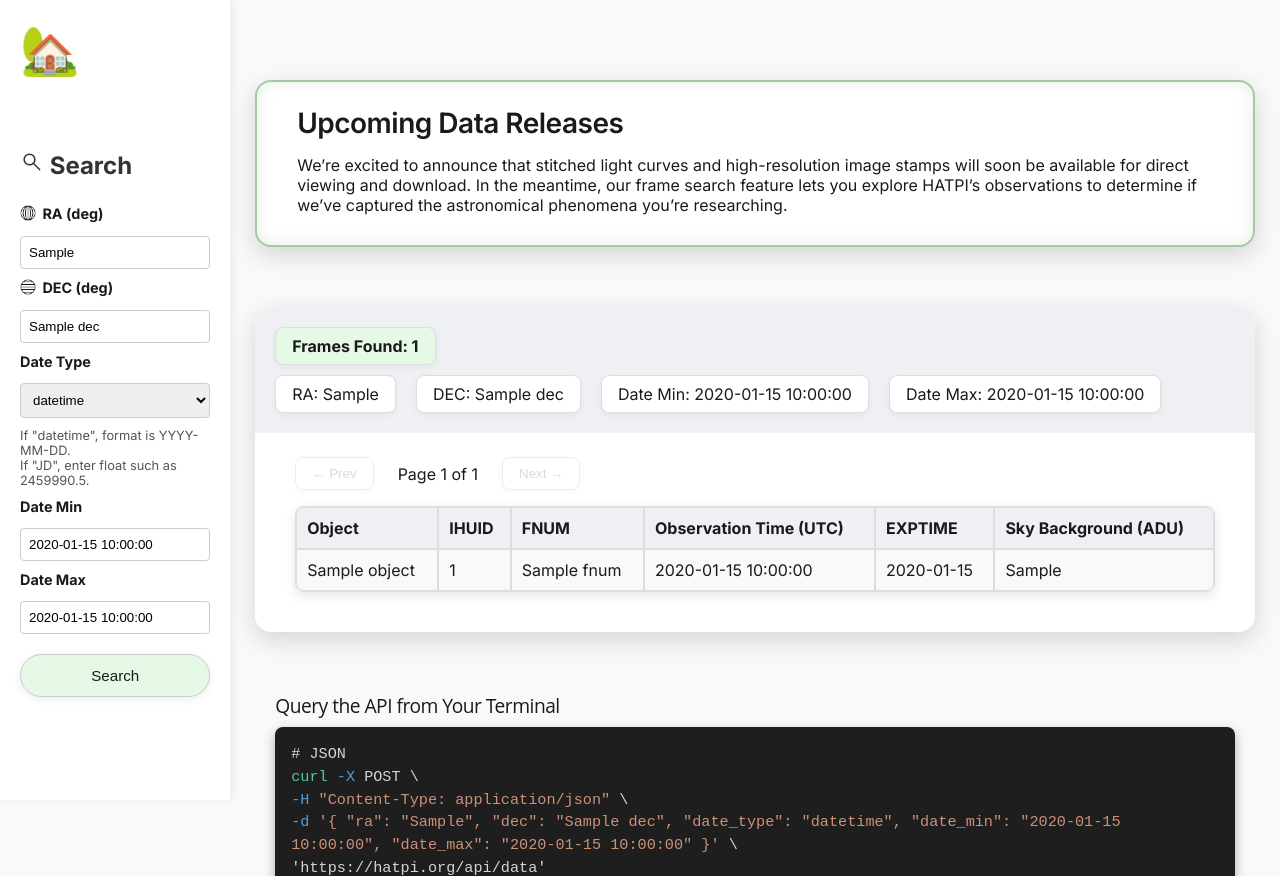
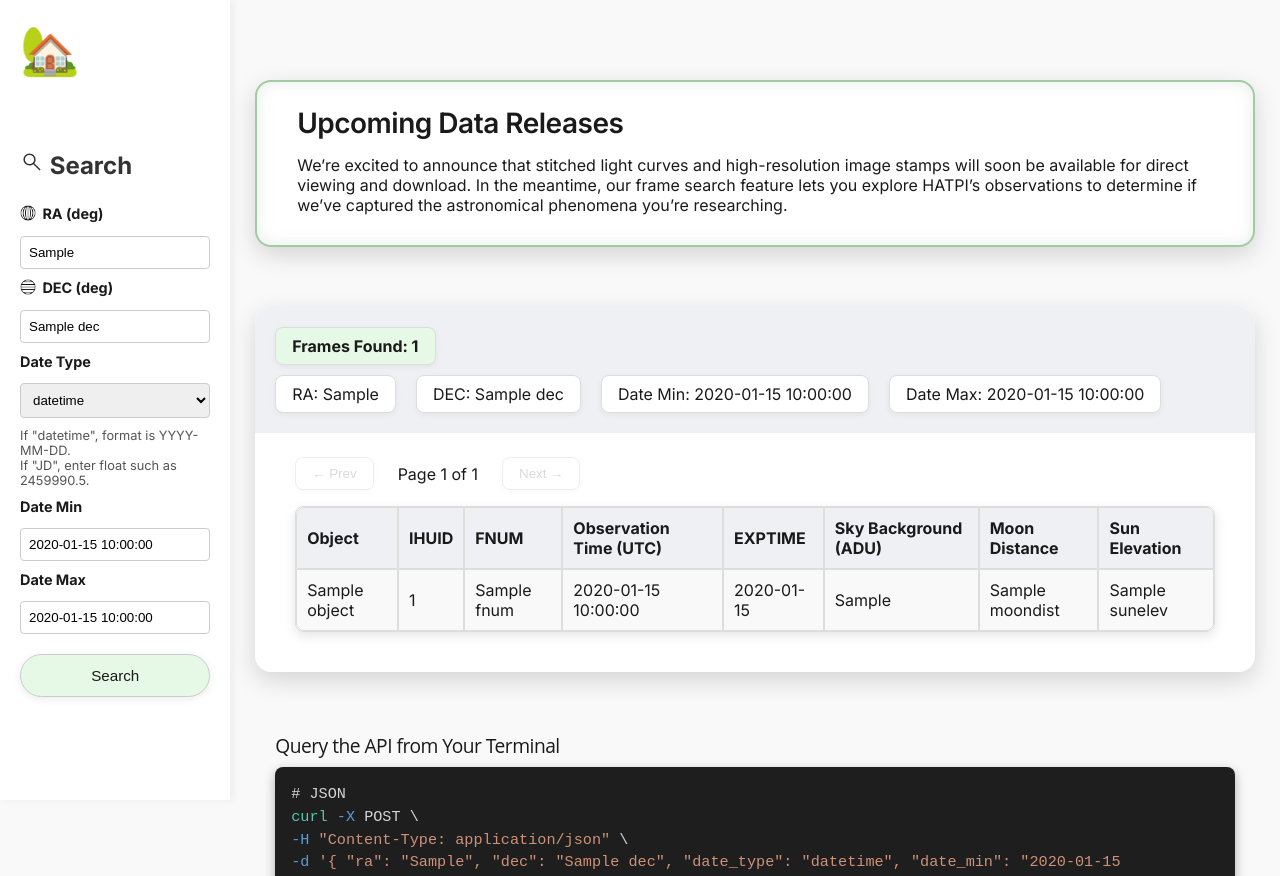
Before and after one commit to antkeyes/hatpi.org, a Flask app: template templates/lightcurves.html in a window 1280 px wide. Shown: the top 876 px of the page. Run offline with Flask 3, Linux system fonts and the light colour scheme; the template is opened without the code that fills it: most values are stand-ins (such as "Sample title", 1, 10 or a date in 2020); parts of the project's set-up code (start-up, migrations or seed data) failed here and were passed over.

Commit message:
moondist and sunelev query added

```diff
--- a/app.py
+++ b/app.py
@@ -6,10 +6,10 @@ import math
 from datetime import datetime
 from flask import Flask, request, render_template, jsonify
 
-from sqlalchemy import select
+from sqlalchemy import select, and_
 from sqlalchemy.orm import joinedload
 from sqlalchemy.dialects import mysql  # For SQL logging
-from models import SessionLocal, StarCatalog, Frame, Astrometry, CalFrameQuality
+from models import SessionLocal, StarCatalog, Frame, Astrometry, CalFrameQuality, FrameQuality
 from mywcs import create_simple_wcs
 from astropy.wcs import NoConvergence
 
@@ -103,14 +103,22 @@ def query_frames_by_coordinate(ra_deg, dec_deg,
         stmt = (
             select(
                 Frame,
-                CalFrameQuality.calframe_median.label('sky_bg')
+                CalFrameQuality.calframe_median.label('sky_bg'),
+                FrameQuality.MOONDIST.label('moondist'),
+                FrameQuality.SUNELEV.label('sunelev'),
             )
             .options(joinedload(Frame.astrometry))
             .join(Frame.astrometry)
             .outerjoin(
                 CalFrameQuality,
-                (Frame.IHUID == CalFrameQuality.IHUID) &
-                (Frame.FNUM  == CalFrameQuality.FNUM)
+                and_(Frame.IHUID == CalFrameQuality.IHUID,
+                    Frame.FNUM  == CalFrameQuality.FNUM)
+            )
+            #outer join for moon/sun data
+            .outerjoin(
+                FrameQuality,
+                and_(Frame.IHUID == FrameQuality.IHUID,
+                     Frame.FNUM == FrameQuality.FNUM)
             )
             .where(Frame.OBJECT.in_(fields))
             .where(Astrometry.exit_code == 0)
@@ -154,6 +162,7 @@ def query_frames_by_coordinate(ra_deg, dec_deg,
         # 2d) Execute and fetch rows: each row is (Frame, sky_bg)
         rows = session.execute(stmt).all()
 
+
     finally:
         session.close()
 
@@ -161,30 +170,22 @@ def query_frames_by_coordinate(ra_deg, dec_deg,
 
     # 3) Final on‑CCD check and build result list
     matched = []
-    for fr, sky_bg in rows:
+    for fr, sky_bg, moondist, sunelev in rows:
         w = fr.astrometry.wcs_transform
-        if w is None:
-            continue
-
-        onccd = check_coordinate_on_ccd(
-            ra_deg, dec_deg, w,
-            margin=0
-        )
-        if onccd:
+        if w is None: continue
+        if check_coordinate_on_ccd(ra_deg, dec_deg, w, margin=0):
             matched.append({
-                'IHUID':        fr.IHUID,
-                'FNUM':         fr.FNUM,
-                'OBJECT':       fr.OBJECT,
-                'datetime_obs': fr.datetime_obs.isoformat()
-                                if fr.datetime_obs else None,
-                'EXPTIME':      fr.EXPTIME,
-                'relpath':      fr.relpath,
-                'sky_bg':       sky_bg,
+                'IHUID':      fr.IHUID,
+                'FNUM':       fr.FNUM,
+                'OBJECT':     fr.OBJECT,
+                'datetime_obs': fr.datetime_obs.isoformat() if fr.datetime_obs else None,
+                'EXPTIME':    fr.EXPTIME,
+                'relpath':    fr.relpath,
+                'sky_bg':     sky_bg,
+                'moondist':   moondist,
+                'sunelev':    sunelev,
             })
-
-    app.logger.info(f"Out of those, {len(matched)} frames are actually on the CCD.")
     return matched
-
 
 
 ##################################################
@@ -392,6 +393,8 @@ def data_api():
             "datetime_obs":       dt,
             "exptime":            f.get("EXPTIME"),
             "sky_background_adu": f.get("sky_bg"),
+            "moon_distance":     f.get("moondist"),
+            "sun_elevation":     f.get("sunelev"),
             "download_url":       f"https://hatpi.org/data/{f.get('relpath')}"
         })
 
@@ -402,13 +405,15 @@ def data_api():
         writer = csv.writer(output)
         writer.writerow([
             "object", "ihuid", "fnum", "datetime_obs",
-            "exptime", "sky_background_adu", "download_url"
+            "exptime", "sky_background_adu", "moon_distance", "sun_elevation",
+            "download_url"
         ])
         for row in results:
             writer.writerow([
                 row["object"], row["ihuid"], row["fnum"],
                 row["datetime_obs"], row["exptime"],
-                row["sky_background_adu"], row["download_url"]
+                row["sky_background_adu"], row["moon_distance"], row["sun_elevation"],
+                row["download_url"]
             ])
         return Response(output.getvalue(), mimetype='text/csv')
 
--- a/templates/lightcurves.html
+++ b/templates/lightcurves.html
@@ -146,6 +146,8 @@
                   <th>Observation Time (UTC)</th>
                   <th>EXPTIME</th>
                   <th>Sky Background (ADU)</th>
+                  <th>Moon Distance</th>
+                  <th>Sun Elevation</th>
                 </tr>
               </thead>
               <tbody>
@@ -158,6 +160,9 @@
                   <td>{{ f.datetime_obs }}</td>
                   <td>{{ f.EXPTIME }}</td>
                   <td>{{ f.sky_bg|default('N/A') }}</td>
+                  <td>{{ f.moondist|default('N/A') }}</td>
+                  <td>{{ f.sunelev|default('N/A') }}</td>
+
                 </tr>
                 {% endfor %}
               </tbody>
```
Also changed, not shown: models.py (+17 -0 lines).
